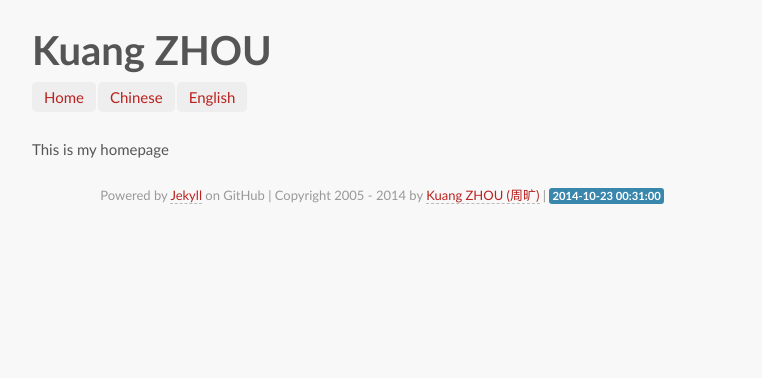
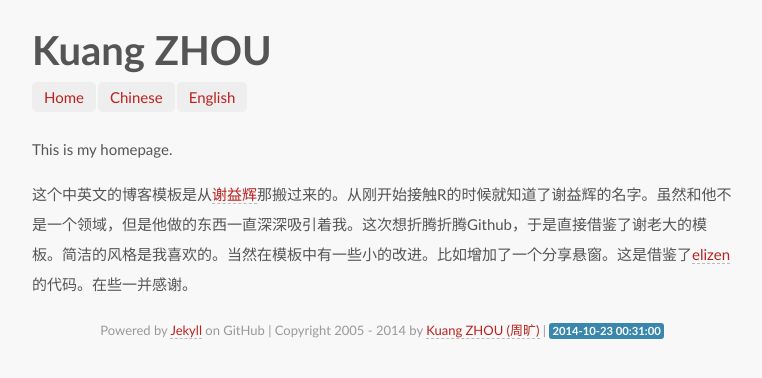
Before and after one commit to kuangzhou/kuangzhou.github.io, a Jekyll site: the page built from index.md, in a window 1280 px wide. Shown: the top 378 px of the page, without its empty margins (258-1020 px from the left). Built offline with Jekyll 4.4.1, drawn with Linux system fonts in a browser that asks for light colours; some web fonts are replaced; Markdown is read by kramdown in place of the engine named in the settings.

Commit message:
first commit

```diff
--- a/index.md
+++ b/index.md
@@ -4,4 +4,6 @@
 ---
 
 
-This is my homepage
+This is my homepage.
+
+这个中英文的博客模板是从[谢益辉](http://yihui.name/)那搬过来的。从刚开始接触R的时候就知道了谢益辉的名字。虽然和他不是一个领域，但是他做的东西一直深深吸引着我。这次想折腾折腾Github，于是直接借鉴了谢老大的模板。简洁的风格是我喜欢的。当然在模板中有一些小的改进。比如增加了一个分享悬窗。这是借鉴了[elizen ](http://code.elizen.me/)的代码。在些一并感谢。
```
Also changed, not shown: 2 other files.
